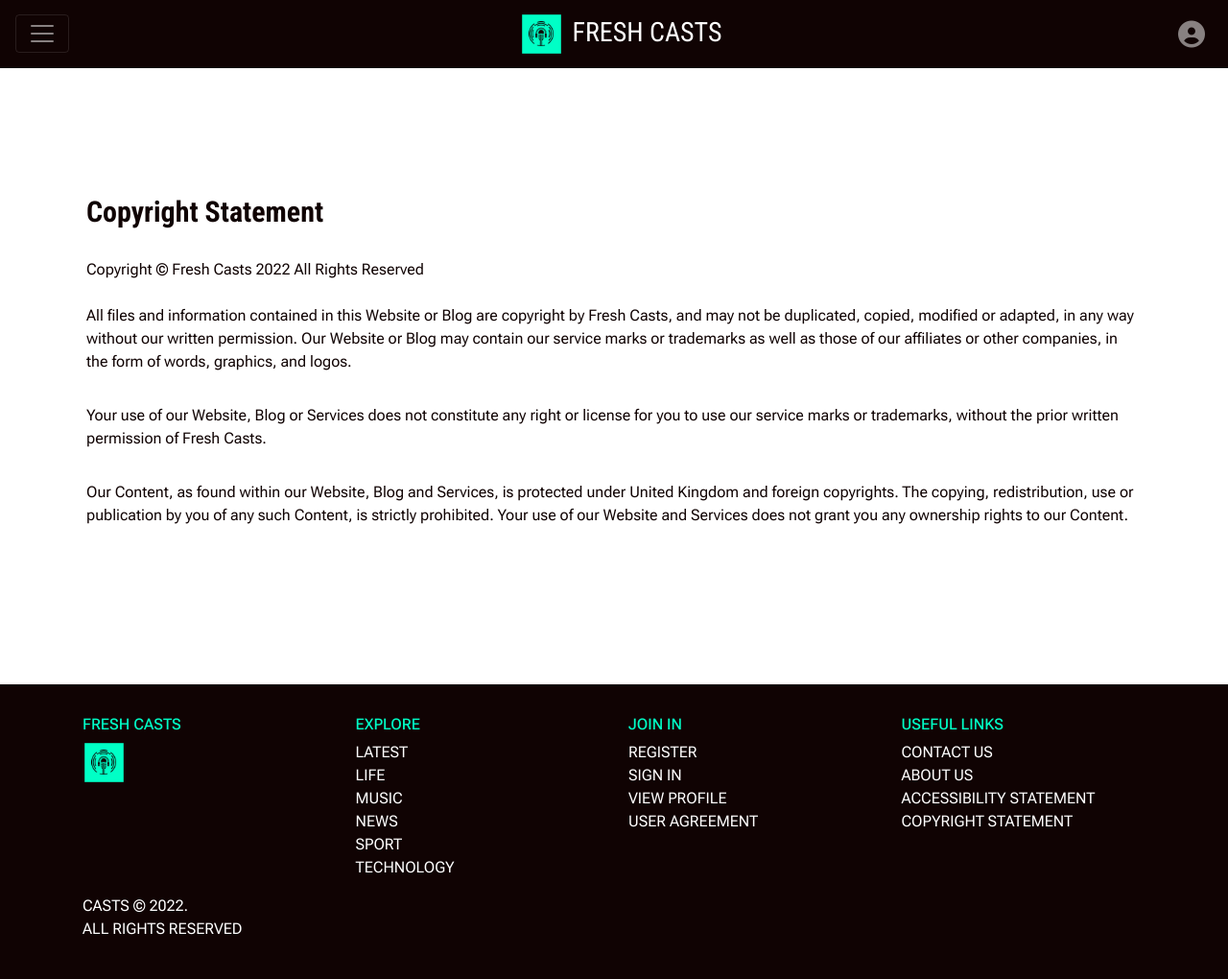
After one commit to RickofManc/fresh-casts, a Django app: page /copyright_statement/ in a window 1280 px wide. The commit adds this page. Shown: the whole page at 96% size. Run offline with Django 3.2, Linux system fonts and the light colour scheme; some libraries are stand-ins or nearby versions.

Commit message:
Add html page for Copyright Statement, including base.html links and active footer link

```diff
--- a/blog/urls.py
+++ b/blog/urls.py
@@ -12,5 +12,6 @@ urlpatterns = [
     path('like/<slug:slug>', views.PostLike.as_view(), name='post_like'),
     path('add_post/', views.AddPostView.as_view(), name='add_post'),
     path('accessibility_statement/', views.get_accessibility_statement, name='accessibility_statement'),
+    path('copyright_statement/', views.get_copyright_statement, name='copyright_statement'),
     path('category/', FilterView.as_view(), name='category'),
 ]
--- a/blog/views.py
+++ b/blog/views.py
@@ -92,6 +92,9 @@ class AddPostView(CreateView):
 def get_accessibility_statement(request):
     return render(request, 'accessibility_statement.html')
 
+def get_copyright_statement(request):
+    return render(request, 'copyright_statement.html')
+
 
 def category_list(request):
     f = PostFilter(request.GET, queryset=Post.objects.all())
--- a/static/css/style.css
+++ b/static/css/style.css
@@ -228,7 +228,7 @@ a.footer-link {
 
 .footer-copyright {
     display: contents;
-    text-align: center;
+    text-align: left;
     color: #f7f7f77f;
 }
 
--- a/templates/base.html
+++ b/templates/base.html
@@ -97,6 +97,7 @@
                         <li class="nav-item"><a href="{% url 'home' %}" class="nav-link">about us</a></li>
                         <li class="nav-item"><a href="{% url 'accessibility_statement' %}" class="nav-link">accessibility statement</a>
                         </li>
+                        <li class="nav-item"><a href="{% url 'copyright_statement' %}" class="nav-link">copyright statement</a></li>
                     </ul>
                 </div>
             </div>
@@ -168,16 +169,6 @@
                     </ul>
                 </div>
                 <div class="col-sm-3">
-                    <h2 class="footer-header">useful links</h2>
-                    <ul class="footer-list">
-                        <li class="footer-item"><a href="{% url 'contact' %}" class="footer-link">contact us</a></li>
-                        <li class="footer-item"><a href="{% url 'home' %}" class="footer-link">about us</a></li>
-                        <li class="footer-item"><a href="{% url 'accessibility_statement' %}" class="footer-link">accessibility<br>
-                                statement</a>
-                        </li>
-                    </ul>
-                </div>
-                <div class="col-sm-3">
                     <h2 class="footer-header">join in</h2>
                     <ul class="footer-list">
                         {% if user.is_authenticated %}
@@ -196,9 +187,18 @@
                         <li class="footer-item"><a href="{% url 'home' %}" class="footer-link">user agreement</a></li>
                     </ul>
                 </div>
+                <div class="col-sm-3">
+                    <h2 class="footer-header">useful links</h2>
+                    <ul class="footer-list">
+                        <li class="footer-item"><a href="{% url 'contact' %}" class="footer-link">contact us</a></li>
+                        <li class="footer-item"><a href="{% url 'home' %}" class="footer-link">about us</a></li>
+                        <li class="footer-item"><a href="{% url 'accessibility_statement' %}" class="footer-link">accessibility statement</a></li>
+                        <li class="footer-item"><a href="{% url 'copyright_statement' %}" class="footer-link">copyright statement</a></li>
+                    </ul>
+                </div>
             </div>
             <div class="row footer-copyright">
-                <p>Fresh Casts © 2022. All rights reserved</p>
+                <p><a href="{% url 'copyright_statement' %}" class="footer-link">Casts © 2022.<br>All rights reserved</a></p>
             </div>
         </div>
     </footer>
--- /dev/null
+++ b/templates/copyright_statement.html
@@ -0,0 +1,35 @@
+{% extends "base.html" %}
+
+{% load i18n %}
+
+{% block content %}
+
+<!-- Container for homepage blog posts -->
+<div class="container fluid">
+    <div class="row justify-content-center">
+        <div class="col-auto card-body">
+            <h2 class="card-title">Copyright Statement</h2>
+            <br>
+            <p class="card-subtitle">Copyright © Fresh Casts 2022 All Rights Reserved</p>
+            <br>
+            <p class="card-text">All files and information contained in this Website or Blog are copyright by Fresh
+                Casts, and may not be duplicated, copied, modified or adapted, in any way without our written
+                permission. Our Website or Blog may contain our service marks or trademarks as well as those of our
+                affiliates or other companies, in the form of words, graphics, and logos.
+            </p>
+            <br>
+            <p class="card-text">Your use of our Website, Blog or Services does not constitute any right or license for
+                you to use our service marks or trademarks, without the prior written permission of Fresh Casts.
+            </p>
+            <br>
+            <p class="card-text">Our Content, as found within our Website, Blog and Services, is protected under United
+                Kingdom and foreign copyrights. The copying, redistribution, use or publication by you of any such
+                Content, is strictly prohibited. Your use of our Website and Services does not grant you any ownership
+                rights to our Content.
+            </p>
+            <br>
+        </div>
+    </div>
+</div>
+
+{% endblock %}
```
